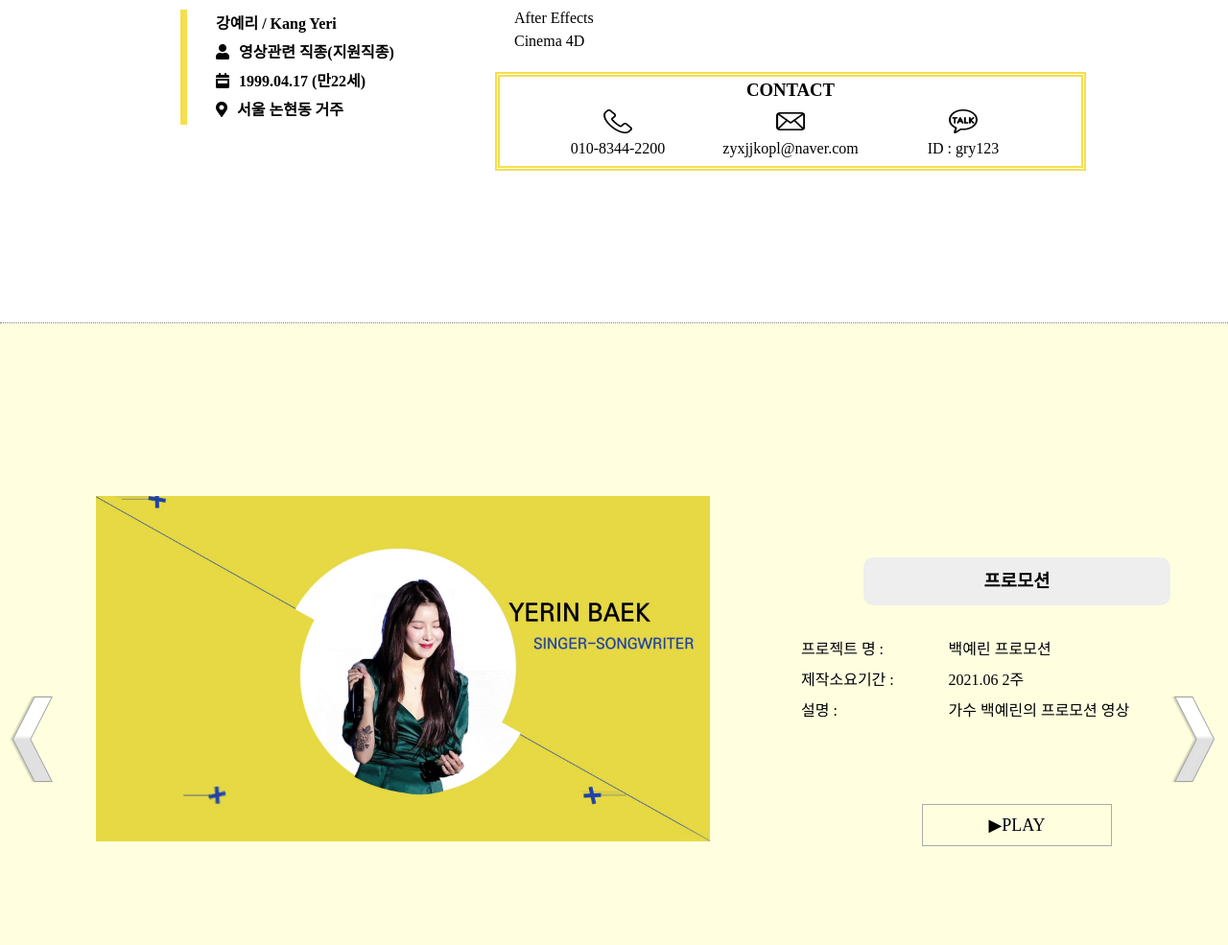
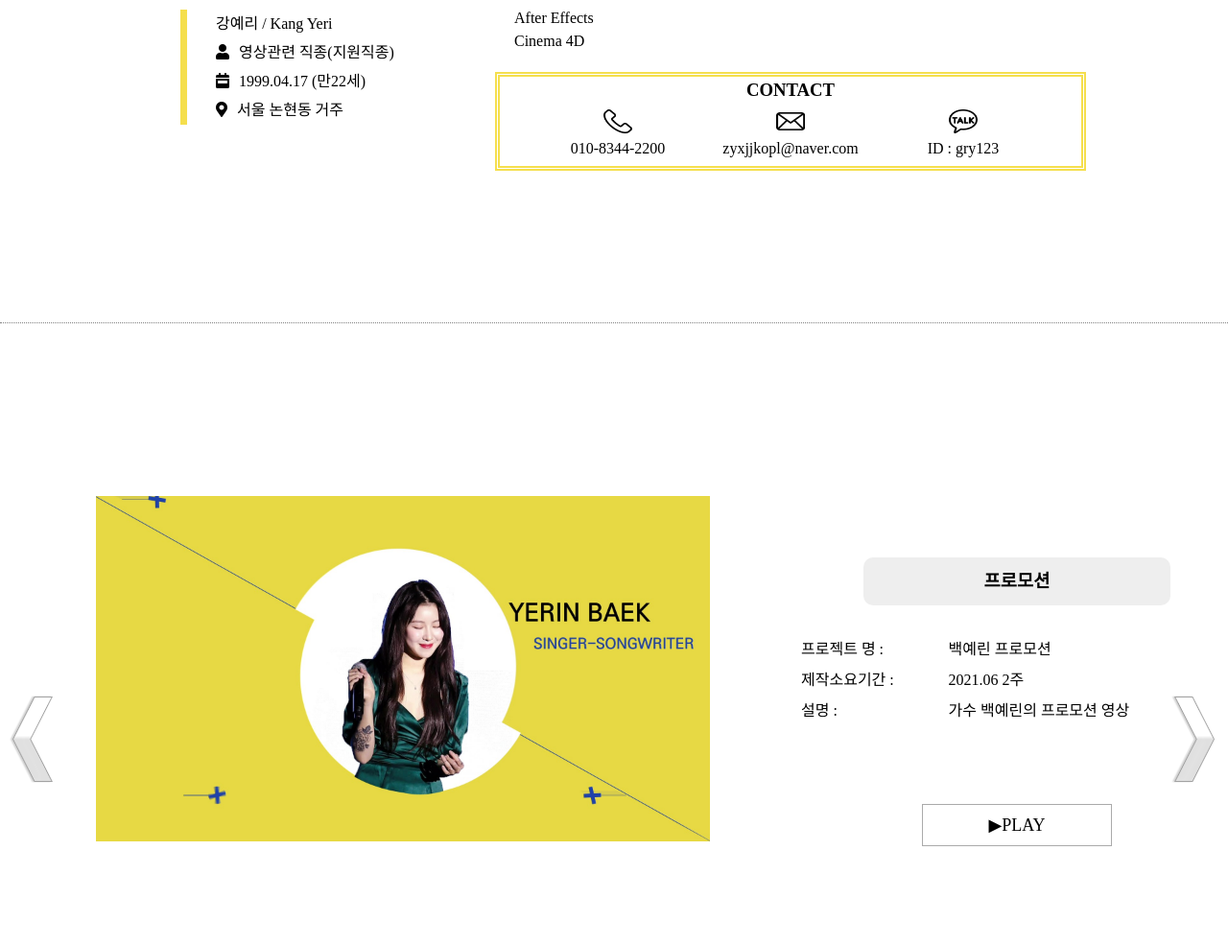
Before and after one commit to zyxjjkopl/portfolio, a plain HTML site: page index.html in a window 1280 px wide. Shown: the part 1263-2248 px from the top of the page at 96% size. Drawn offline with Linux system fonts and the light colour scheme.

Commit message:
Add files via upload

```diff
--- a/css/style.css
+++ b/css/style.css
@@ -82,9 +82,6 @@
 .pr_profile>ul>li>i {
     margin-right: 10px;
 }
-.pr_profile>ul>li {
-    font-weight: bold;
-}
 /* right box */
 .right_box {
     flex: 2;
@@ -159,7 +156,7 @@
 }
 /* s2포트폴리오 영역 */
 .s2 {
-    background-color: lightyellow;
+    background-color: white;
     width: 100%;
     position: relative;
     overflow: hidden;
@@ -228,11 +225,11 @@
     transition: 0.5s;
 }
 .pf_gosite a:hover {
-    color: #fff; border: 1px solid pink;
+    color: #fff; border: 1px solid #f5df4d;
 }
 .pf_gosite a:before {
     content: ""; z-index: -1;
-    position: absolute; background: pink;
+    position: absolute; background: #f5df4d;
     transition: 1s;
     left: 50%; top: 0;
     transform: translateX(-50%);
```
